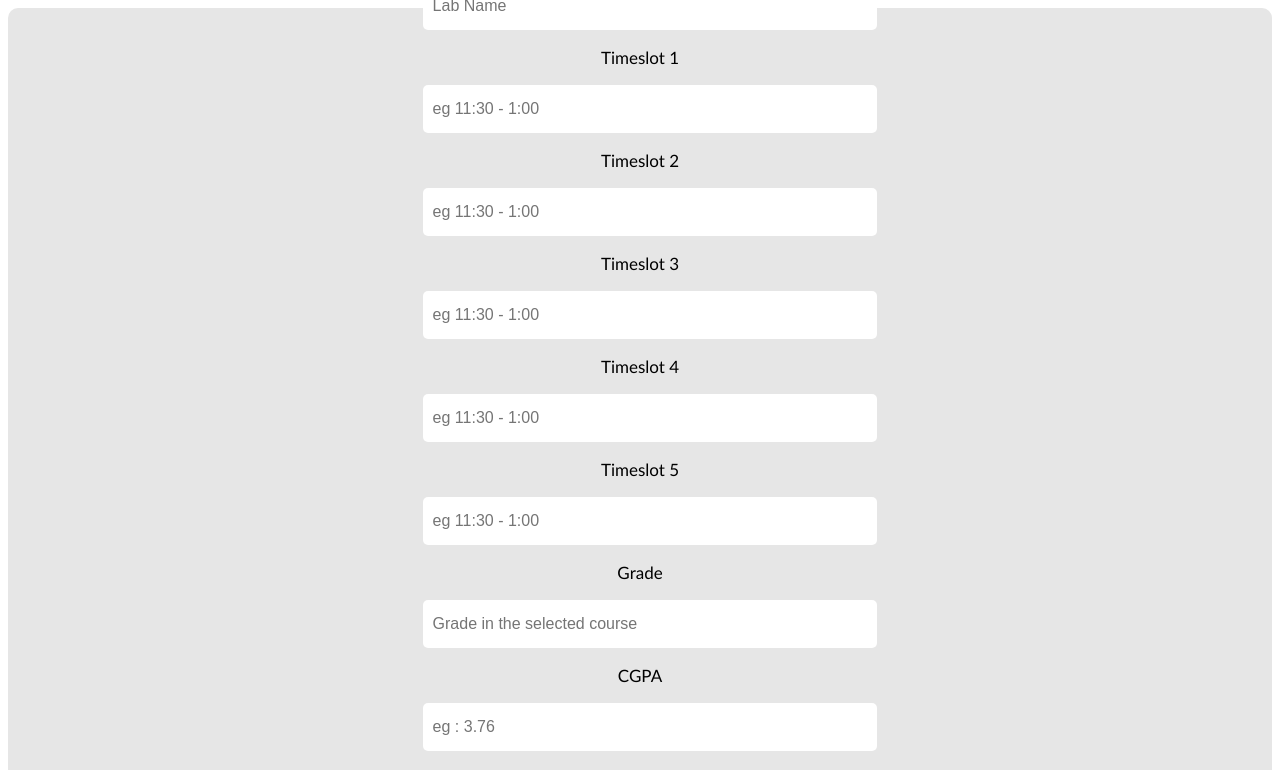
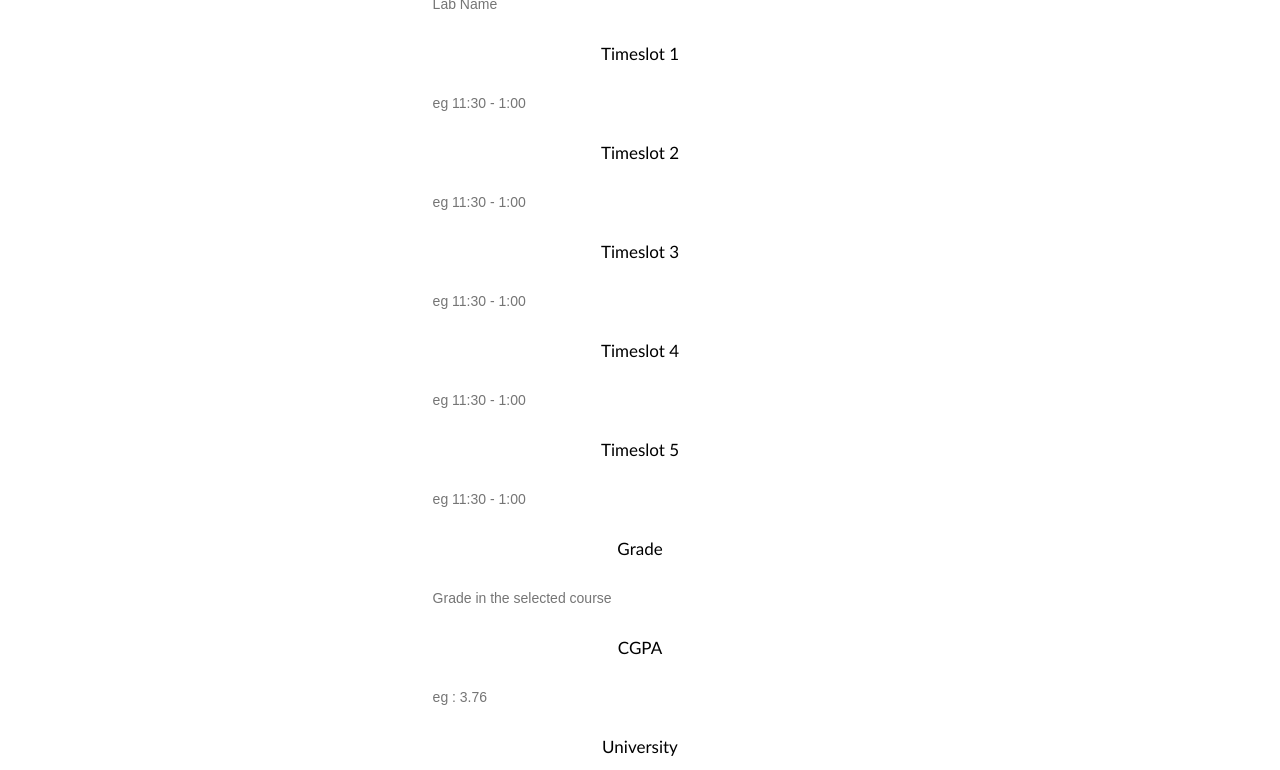
Before and after one commit to m-ahsan1/ipm-module, a React (Create React App) app: page /lab in a window 1280 px wide. Shown: the top 770 px of the page. Built offline with nearby package versions, Linux system fonts and the light colour scheme.

Commit message:
fixed some bugs

```diff
--- a/src/screens/LabInstructor.js
+++ b/src/screens/LabInstructor.js
@@ -58,7 +58,7 @@ function LabInstructor() {
     setPreferrence({
       ...preferrence,
       preferred_slots: newTimeslots,
-      ...preferrence
+
     });
 
 
--- a/src/style.css
+++ b/src/style.css
@@ -1,10 +1,4 @@
-.container1{
 
-  background-color: #e6e6e6;
-  border-radius: 10px;
-  padding: 20px;
-
-}
 
 .main1 {
   font-family: sans-serif;
@@ -24,12 +18,12 @@
 }
 
 .main1 input {
-  font-size: 16px;
-  padding: 15px 10px;
+  font-size: 14px;
+  padding: 14px 10px;
   width: 100%;
   border: 0;
   border-radius: 5px;
-  outline: none;
+  /* outline: none; */
 }
 
 .main1 p{
```
